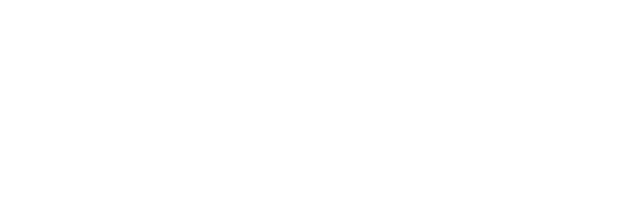
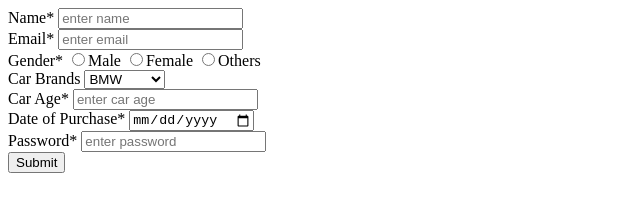
Before and after one commit to acciojob/car-insurance-form-painter98, a website: page main.html in a window 1280 px wide. Shown: the whole page, without its empty margins (0-640 px from the left). Drawn offline with Linux system fonts and the light colour scheme.

Commit message:
created a submission

```diff
--- a/main.html
+++ b/main.html
@@ -7,6 +7,37 @@
 </head>
 
 <body>
+	<form method="get">
+		<label for="name">Name*</label>
+		<input type="text" id="name" placeholder="enter name" required>
+		<br>
+		<label for="email" class="email">Email*</label>
+		<input type="email" id="email" placeholder="enter email" required>
+		<br>
+		<label for="gender">Gender*</label>
+			<input type="radio" name="gender" >Male
+			<input type="radio" name="gender" >Female
+			<input type="radio" name="gender" >Others
+		<br>
+		<label for="cars">Car Brands</label>
+		<select id="cars">
+			<option value="BMW">BMW</option>
+			<option value="Audi">Audi</option>
+			<option value="Mercedez">Mercedez</option>
+		</select>
+
+		<br>
+		<label for="Carage">Car Age*</label>
+		<input type="number" id="Carage" placeholder="enter car age" required>
+		<br>
+		<label for="dop">Date of Purchase*</label>
+		<input type="date" id="dop" placeholder="enter Date of Purchase" required>
+		<br>
+		<label for="password">Password*</label>
+		<input type="password" id="password" placeholder="enter password" required>
+		<br>
+		<button>Submit</button>
+	</form>
 	<!-- the entire body must be written by student -->
     <script type="text/javascript" src="./script.js">
 </script>
--- a/styles.css
+++ b/styles.css
@@ -1,2 +1,5 @@
 
 /* Your CSS Code here. */
+.email:invalid{
+	 border: 2px solid #ff0000;
+}
```
